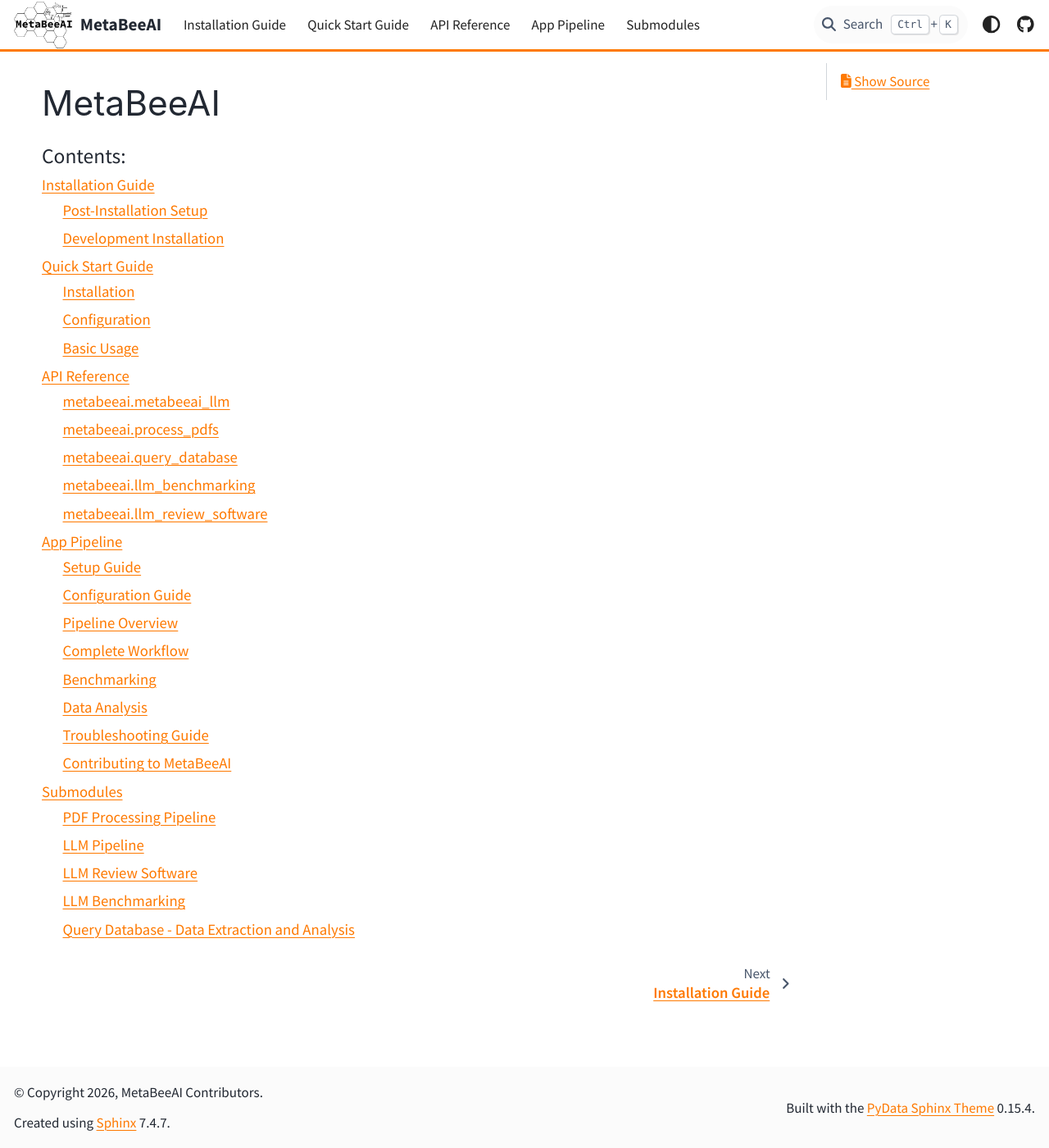
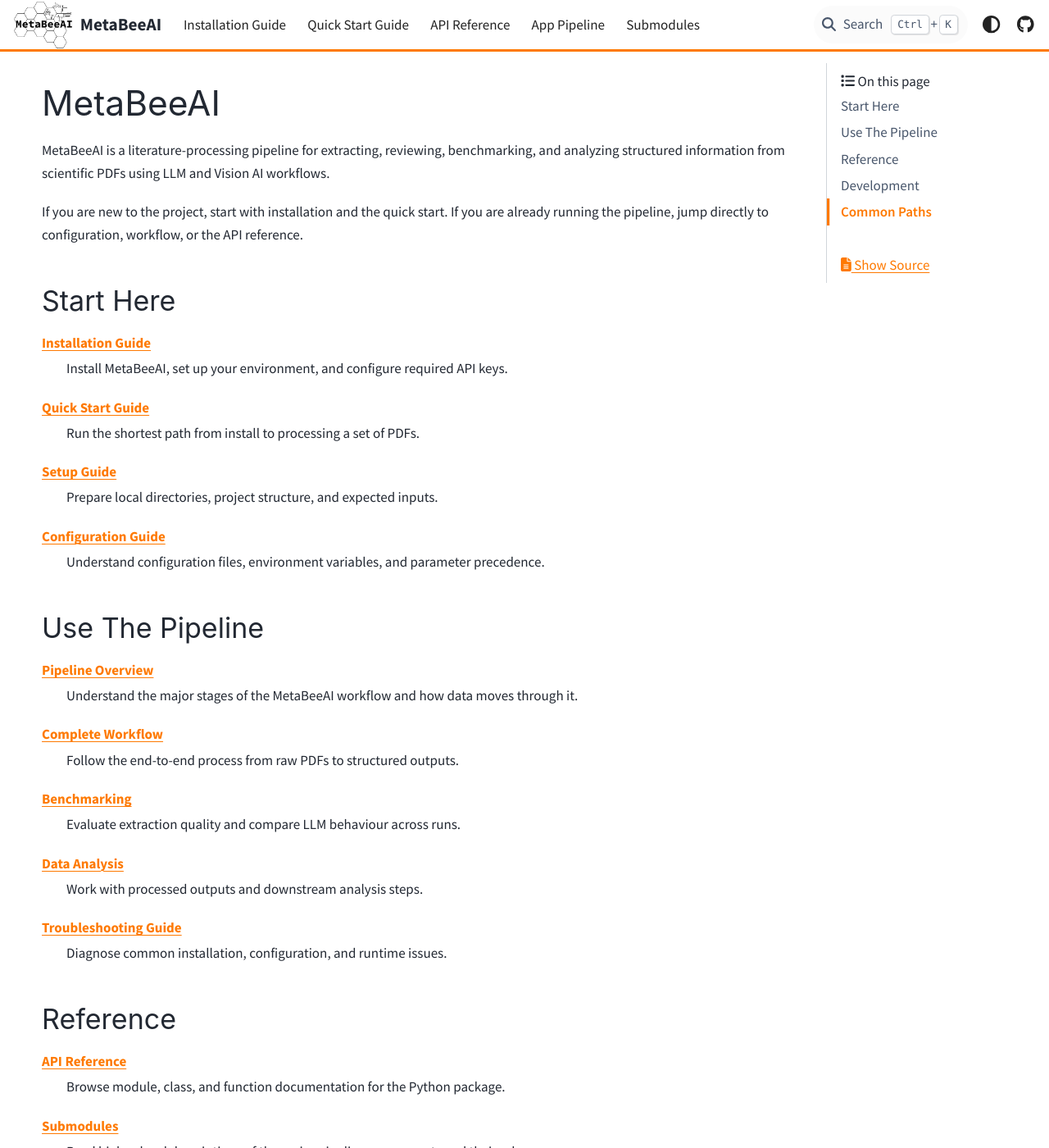
Before and after one commit to MetaBeeAI/MetaBeeAI, a Sphinx documentation site: the page built from docs/index.rst, in a window 1280 px wide and 1400 px high. Shown: the whole window at 82% size. Built offline with Sphinx 7.4.7 and the PyData theme 0.15.4, drawn with Linux system fonts in a browser that asks for light colours; some of the changed text lies outside the part shown.

Commit message:
very rough index page

```diff
--- a/docs/index.rst
+++ b/docs/index.rst
@@ -1,14 +1,94 @@
 .. MetaBeeAI documentation main index
 
 MetaBeeAI
-==========
+=========
+
+MetaBeeAI is a literature-processing pipeline for extracting, reviewing, benchmarking,
+and analyzing structured information from scientific PDFs using LLM and Vision AI
+workflows.
+
+If you are new to the project, start with installation and the quick start. If you are
+already running the pipeline, jump directly to configuration, workflow, or the API
+reference.
 
 .. toctree::
-   :maxdepth: 2
-   :caption: Contents:
+   :hidden:
 
    installation
    quickstart
    api/index
    guide/index
    submodule/index
+
+Start Here
+----------
+
+:doc:`Installation Guide <installation>`
+   Install MetaBeeAI, set up your environment, and configure required API keys.
+
+:doc:`Quick Start Guide <quickstart>`
+   Run the shortest path from install to processing a set of PDFs.
+
+:doc:`Setup Guide <guide/setup>`
+   Prepare local directories, project structure, and expected inputs.
+
+:doc:`Configuration Guide <guide/configuration>`
+   Understand configuration files, environment variables, and parameter precedence.
+
+Use The Pipeline
+----------------
+
+:doc:`Pipeline Overview <guide/pipeline_overview>`
+   Understand the major stages of the MetaBeeAI workflow and how data moves through it.
+
+:doc:`Complete Workflow <guide/workflow>`
+   Follow the end-to-end process from raw PDFs to structured outputs.
+
+:doc:`Benchmarking <guide/benchmarking>`
+   Evaluate extraction quality and compare LLM behaviour across runs.
+
+:doc:`Data Analysis <guide/analysis>`
+   Work with processed outputs and downstream analysis steps.
+
+:doc:`Troubleshooting Guide <guide/troubleshooting>`
+   Diagnose common installation, configuration, and runtime issues.
+
+Reference
+---------
+
+:doc:`API Reference <api/index>`
+   Browse module, class, and function documentation for the Python package.
+
+:doc:`Submodules <submodule/index>`
+   Read higher-level descriptions of the major pipeline components and their roles.
+
+Key module guides:
+
+- :doc:`PDF Processing Pipeline <submodule/process_pdfs>`
+- :doc:`LLM Pipeline <submodule/metabeeai_llm>`
+- :doc:`LLM Review Software <submodule/llm_review_software>`
+- :doc:`LLM Benchmarking <submodule/llm_benchmarking>`
+- :doc:`Query Database - Data Extraction and Analysis <submodule/query_database>`
+
+Development
+-----------
+
+:doc:`Contributing to MetaBeeAI <guide/contributing>`
+   Set up a development environment, run checks, and follow the project workflow.
+
+:doc:`Configuration System - Developer Guide <guide/config_development>`
+   Extend the configuration layer safely and consistently.
+
+:doc:`Building Documentation <guide/documentation>`
+   Build, debug, and maintain the Sphinx documentation stack.
+
+Common Paths
+------------
+
+If you want to...
+
+- install the package and verify your environment, go to :doc:`Installation Guide <installation>`
+- configure keys, paths, and runtime options, go to :doc:`Configuration Guide <guide/configuration>`
+- understand the full processing sequence, go to :doc:`Complete Workflow <guide/workflow>`
+- inspect code-level interfaces, go to :doc:`API Reference <api/index>`
+- work on the codebase itself, go to :doc:`Contributing to MetaBeeAI <guide/contributing>`
```
